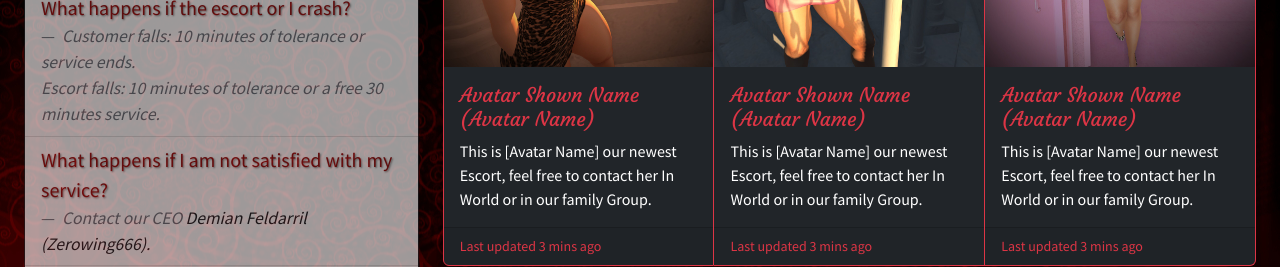
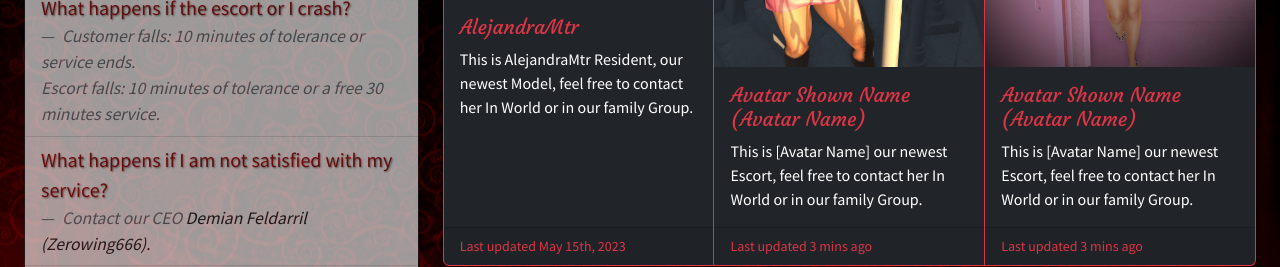
Before and after one commit to DemianFeldarril/feldarrilfamily, a PHP site: page / in a window 1280 px wide. Shown: the part 889-1156 px from the top of the page. Run offline with PHP 8.4, Linux system fonts and the light colour scheme; some libraries are stand-ins or nearby versions.

Commit message:
Banners e info
*Se actualizó el primer Banner con AlejandraMtr como modelo
*Se colocó el banner de Babyblue

```diff
--- a/body.php
+++ b/body.php
@@ -123,13 +123,13 @@
             <div class="col-8 border-light"><!--CHICAS RECIEN AGREGADAS-->
                 <div class="card-group text-white">
                     <div class="card bg-dark border-danger">
-                        <img src="5.jpg" class="card-img-top" alt="...">
+                        <img src="5.png" class="card-img-top" alt="...">
                         <div class="card-body">
-                            <h5 class="card-title redphasize">Avatar Shown Name (Avatar Name)</h5>
-                            <p class="card-text">This is [Avatar Name] our newest Escort, feel free to contact her In World or in our family Group.</p>
+                            <h5 class="card-title redphasize">AlejandraMtr</h5>
+                            <p class="card-text">This is AlejandraMtr Resident, our newest Model, feel free to contact her In World or in our family Group.</p>
                         </div>
                         <div class="card-footer">
-                            <small class="text-danger">Last updated 3 mins ago</small>
+                            <small class="text-danger">Last updated May 15th, 2023</small>
                         </div>
                     </div>
                     <div class="card bg-dark border-danger">
@@ -155,11 +155,11 @@
                 </div>
                 <!--SEPARADOR--><div class="separador"></div><!--SEPARADOR-->
                 <div class="card text-danger">
-                    <img src="https://www.pinoylinux.org/wp-content/uploads/2018/08/place-your-ad-here.jpg" class="card-img">
+                    <img src="bellascloset.png" class="card-img">
                     <div class="card-img-overlay">
-                        <h5 class="card-title">Wanna Sell Something?</h5>
-                        <p class="card-text">We host your advices for your spaces, from flickr, Second Life Stores, Clubs or whatever you want to show to the world.</p>
-                        <p class="card-text">Last updated 3 mins ago</p>
+                        <h5 class="card-title">Bella's Closet</h5>
+                        <p class="card-text">Bella's Closet | Character creator</p>
+                        <p class="card-text">Shapes, look change. SL Contact: <a href="secondlife:///app/agent/e3bcebde-6214-4cef-a441-b226745b3712/im">βαвуAηɢєƖ Ѡαʟʟɪຮ</a></p>
                     </div>
                 </div>
                 <div class="card text-danger">
```
